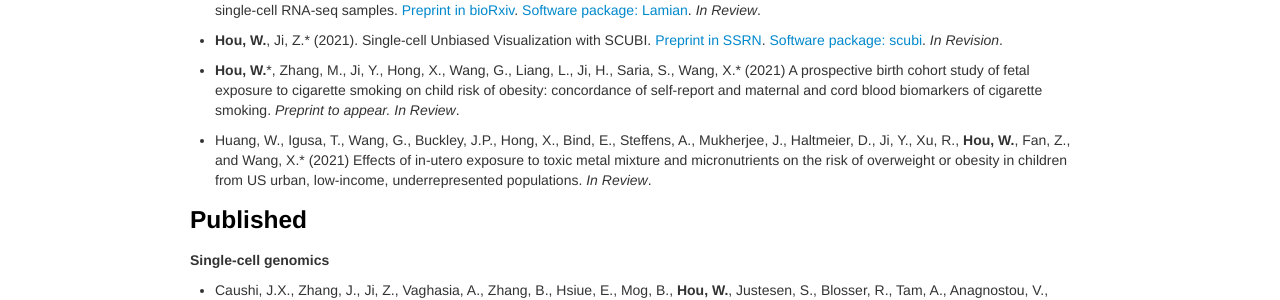
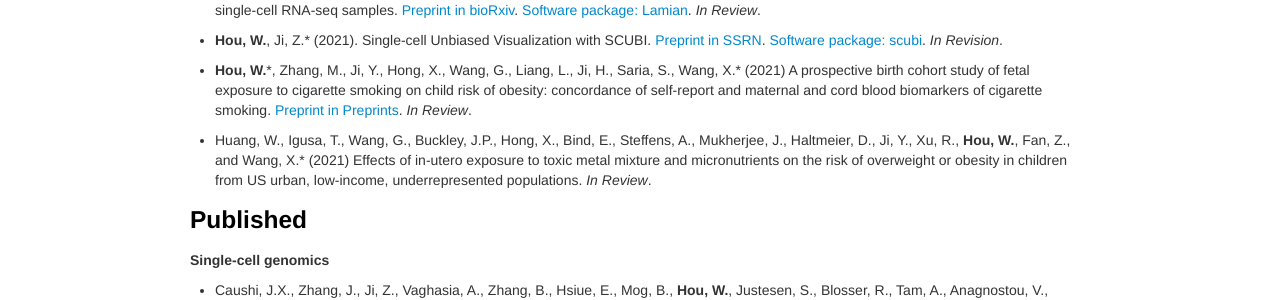
Before and after one commit to Winnie09/Wenpin_Hou, a Jekyll site: the page built from pages/publications.md, in a window 1280 px wide. Shown: the part 252-552 px from the top of the page. Built offline with Jekyll 4.4.1, drawn with Linux system fonts in a browser that asks for light colours.

Commit message:
add preprint

```diff
--- a/pages/publications.md
+++ b/pages/publications.md
@@ -13,7 +13,7 @@ For a complete list of publications, see also [Google Scholar](https://scholar.g
 
 - **Hou, W.**, Ji, Z.\* (2021). Single-cell Unbiased Visualization with SCUBI. [Preprint in SSRN](https://papers.ssrn.com/sol3/papers.cfm?abstract_id=3881357). [Software package: scubi](https://winnie09.github.io/Wenpin_Hou/pages/SCUBI.html). *In Revision*.
 
-- **Hou, W.**\*, Zhang, M., Ji, Y., Hong, X., Wang, G., Liang, L., Ji, H., Saria, S., Wang, X.\* (2021)  A prospective birth cohort study of fetal exposure to cigarette smoking on child risk of obesity: concordance of self-report and maternal and cord blood biomarkers of cigarette smoking. *Preprint to appear. In Review*.
+- **Hou, W.**\*, Zhang, M., Ji, Y., Hong, X., Wang, G., Liang, L., Ji, H., Saria, S., Wang, X.\* (2021)  A prospective birth cohort study of fetal exposure to cigarette smoking on child risk of obesity: concordance of self-report and maternal and cord blood biomarkers of cigarette smoking.  [Preprint in Preprints](https://www.preprints.org/manuscript/202110.0296/v1). *In Review*.
 
 - Huang, W., Igusa, T., Wang, G., Buckley, J.P., Hong, X., Bind, E., Steffens, A., Mukherjee, J., Haltmeier, D., Ji, Y., Xu, R., **Hou, W.**, Fan, Z., and Wang, X.\* (2021) Effects of in-utero exposure to toxic metal mixture and micronutrients on the risk of overweight or obesity in children from US urban, low-income, underrepresented populations. *In Review*.
 
```
